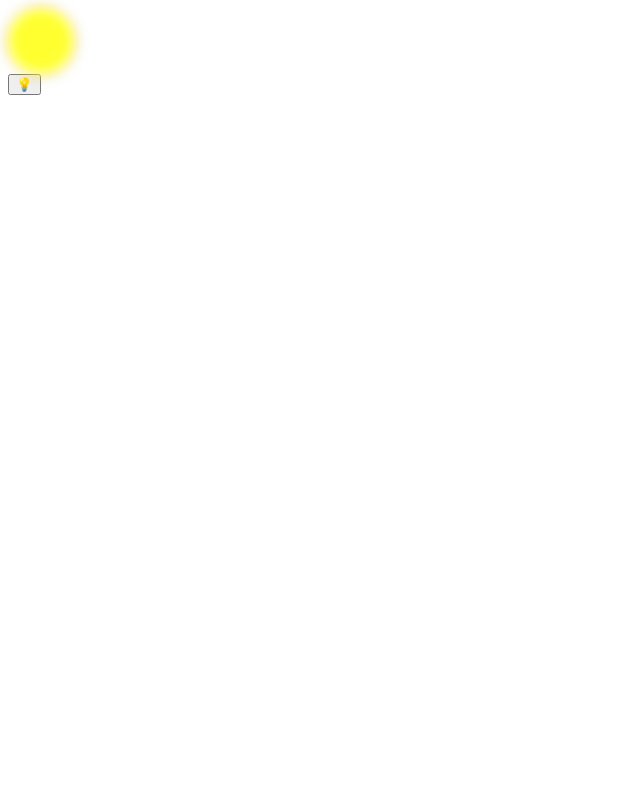
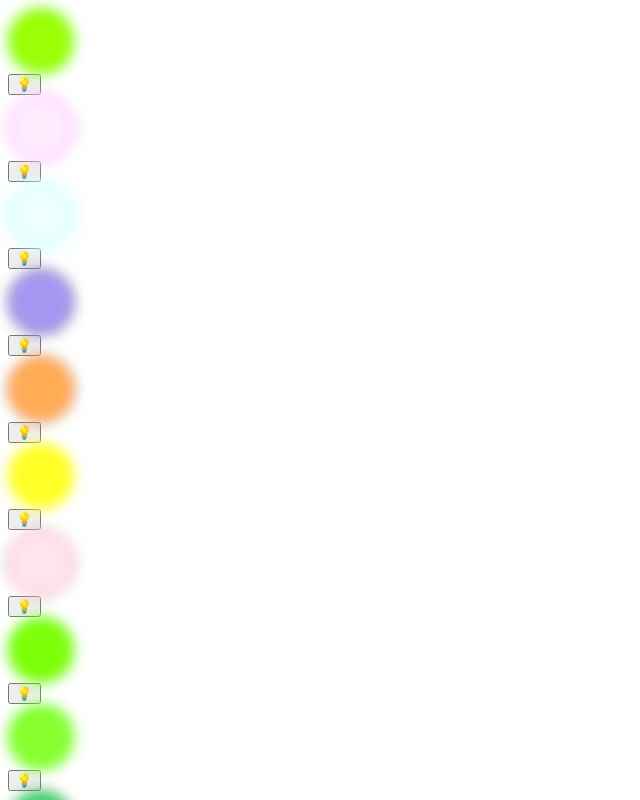
Before and after one commit to mccooll/MetallicActiveSource, a React (Vite) app: page / in a window 1280 px wide. Shown: the top 800 px of the page, without its empty margins (0-640 px from the left). Built offline with nearby package versions, Linux system fonts and the light colour scheme.

Commit message:
Added multi-bulb & random colour functionality

```diff
--- a/src/App.jsx
+++ b/src/App.jsx
@@ -5,13 +5,33 @@ import Colors from './Colors'
 import Switch from './Switch'
 
 const App = ({name}) => {
-  const [isOn, setIsOn] = useState(true);
+  const [bulbs, setBulbs] = useState(Array(20).fill(true));
+  console.log(bulbs)
+
+  const toggleBulb = (i) => {
+    const newBulbs = [...bulbs];
+    newBulbs[i] = !bulbs[i];
+    setBulbs(newBulbs)
+  }
+
   return (
     <div>
-      <LightBulb on={isOn}></LightBulb>
-      <Switch toggle={() => setIsOn(!isOn)}></Switch>
+      {bulbs.map((onStatus,i) => (
+        <div>
+         <LightBulb on={onStatus}></LightBulb>
+         <Switch toggle={() => toggleBulb(i) }></Switch>
+        </div>)
+      )}
     </div>
   )
 }
 
 export default App;
+
+
+// {[1,2,3].map(function (n) {
+//   return ([
+//     <h3></h3>, // note the comma
+//     <p></p>
+//   ]);
+// })}
--- a/src/Colors.jsx
+++ b/src/Colors.jsx
@@ -1,3 +1,4 @@
+//import setColor from './RandomColor.jsx'
 export default () => {
   return (
     <>
--- a/src/LightBulb.css
+++ b/src/LightBulb.css
@@ -1,3 +1,4 @@
+
 .bulb {
   border: 1px solid black;
   width: 5vw;
--- a/src/LightBulb.jsx
+++ b/src/LightBulb.jsx
@@ -1,7 +1,18 @@
+import { useState, useEffect } from 'react'
 import './LightBulb.css'
+import {randomColour} from './randomColour'
+
 const LightBulb = ({on}) => {
+  const [colour, setColour] = useState(randomColour());
+
+  useEffect(() => {
+    if(on===true) {
+      setColour(randomColour())
+    }
+  }, [on])
+
   return (
-    <div className={`bulb ${on ? 'on':'off'}`}></div>
+    <div className={`bulb ${on ? 'on':'off'}`} style={{backgroundColor: colour}}></div>
   )
 }
 
--- /dev/null
+++ b/src/randomColour.js
@@ -0,0 +1,8 @@
+export const randomColour = () => {
+  const randomColour = Math.floor(Math.random()*16777215).toString(16);
+
+  // {backgroundColor: '#948A18'}}
+  let colourCode = "#" + randomColour;
+
+  return colourCode;
+}
```
Also changed, not shown: vite.config.js.timestamp-1688839871477.mjs (added, +13 -0 lines).
